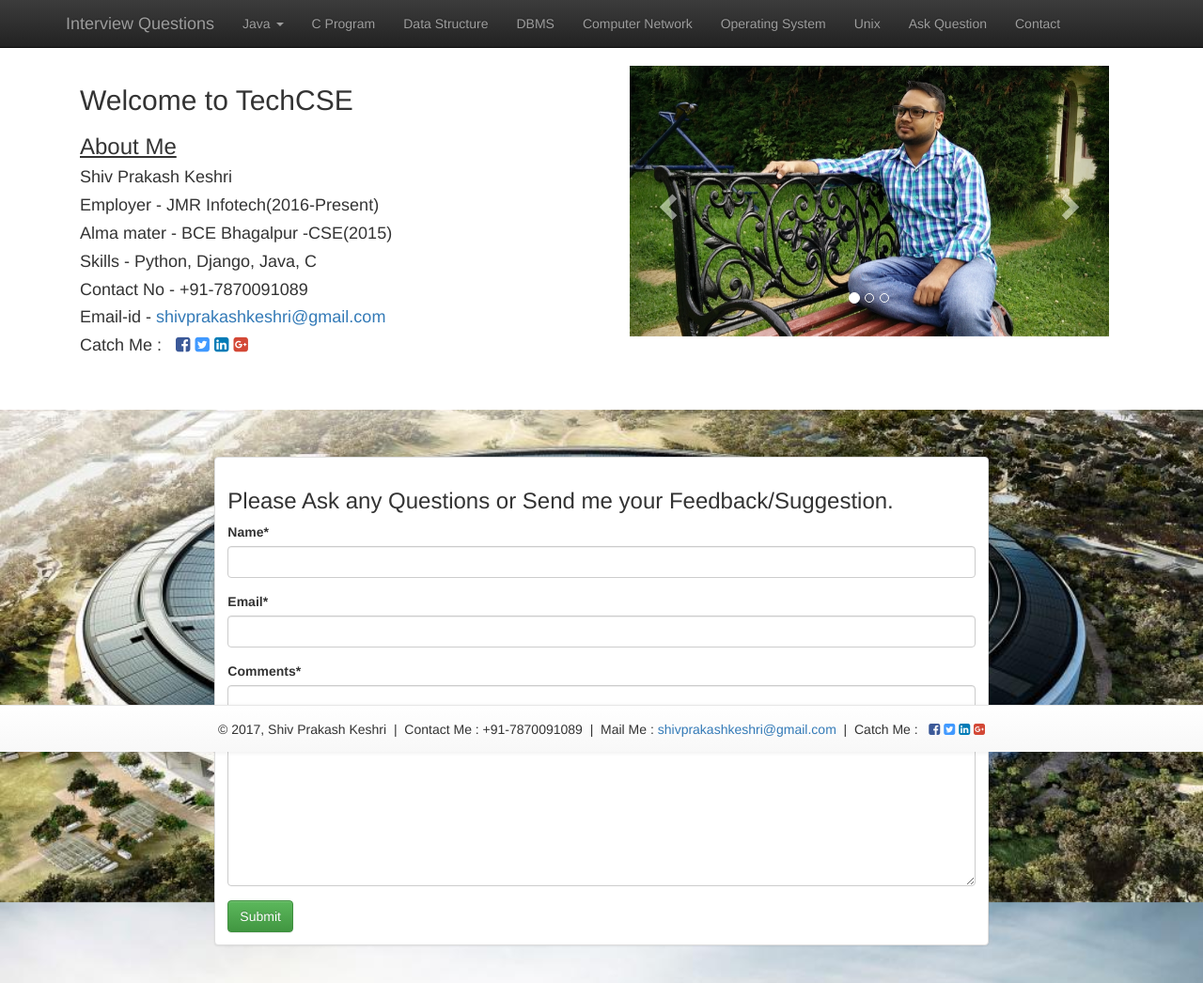
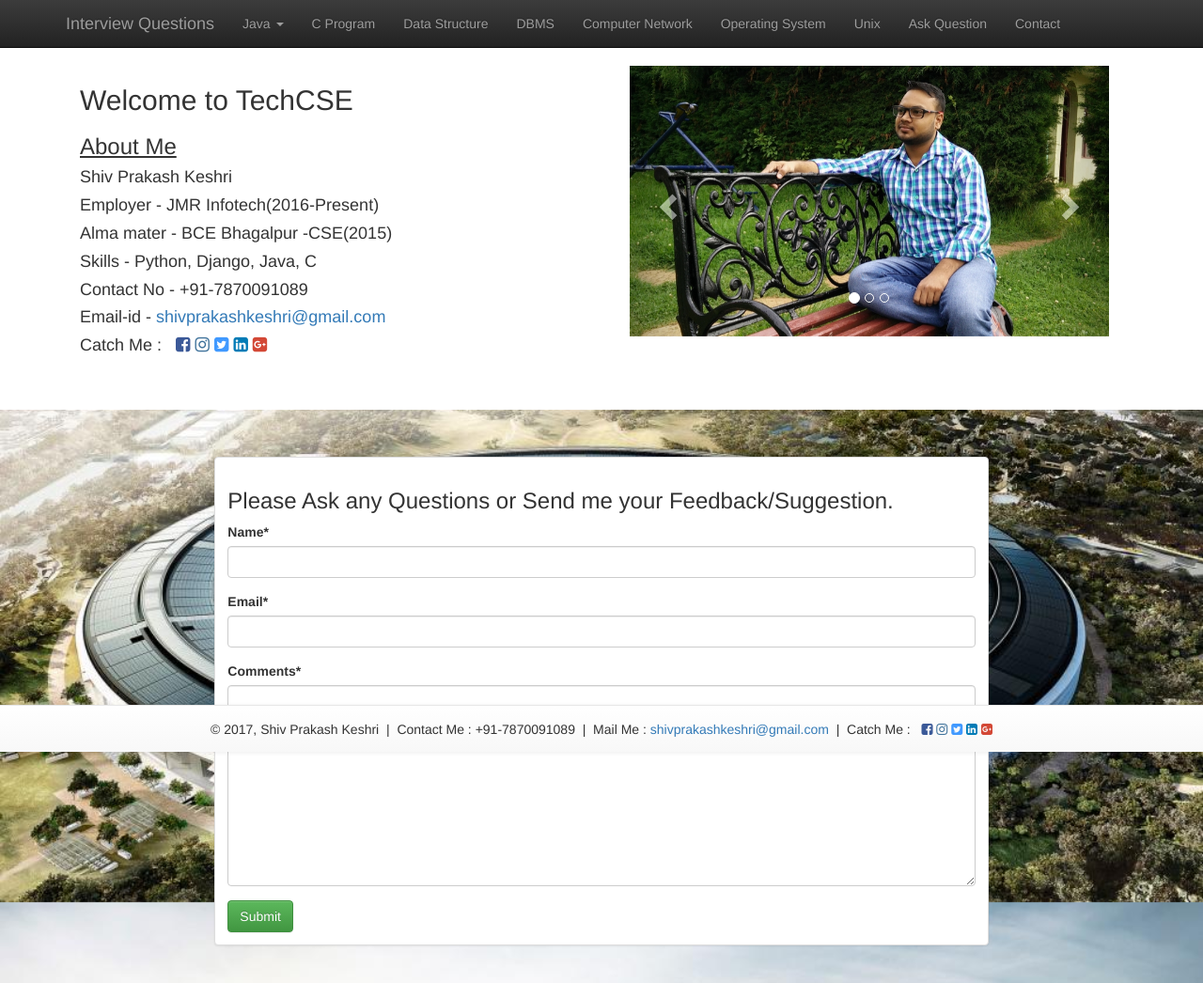
Before and after one commit to ShivBoss/techcse, a Django app: page /contact/ in a window 1280 px wide. Shown: the top 1046 px of the page at 94% size. Run offline with Django 3.2, Linux system fonts and the light colour scheme; some libraries are stand-ins or nearby versions.

Commit message:
add insta

```diff
--- a/templates/contact.html
+++ b/templates/contact.html
@@ -21,6 +21,9 @@
       <h4>Catch Me : &nbsp;
       <a href="https://www.facebook.com/siva.keshri" target="_blank">
       <i class="fa fa-facebook-square fa-1x" style="color:#3b5998"></i>
+      </a>
+      <a href="https://www.instagram.com/siva_d_boss">
+      <i class="fa fa-instagram fa-1x" aria-hidden="true" style="color: #3f729b;"></i>
       </a>
 
       <a href="https://twitter.com/SIVA_KESHRI" target="_blank">
--- a/templates/footer.html
+++ b/templates/footer.html
@@ -1,36 +1,15 @@
-<!-- <footer class="footer" style="background-color: white;padding-top: 10px;">
-      <div class="container">
-      <div class="row">
 
-      	<p class="text-center"> &copy; 2017, Shiv Prakash Keshri &nbsp;|&nbsp; Contact Me : 07870091089 &nbsp;|&nbsp; Mail Me : <a href="#">shivprakashkeshri@gmail.com</a> &nbsp;|&nbsp; Catch Me : &nbsp;
+
+<nav class="navbar navbar-default navbar-fixed-bottom" style="padding-top: 15px;">
+  <div class="container-fluid">
+  <p class="text-center"> &copy; 2017, Shiv Prakash Keshri &nbsp;|&nbsp; Contact Me : +91-7870091089 &nbsp;|&nbsp; Mail Me : <a href="#">shivprakashkeshri@gmail.com</a> &nbsp;|&nbsp; Catch Me : &nbsp;
+
 			<a href="https://www.facebook.com/siva.keshri" target="_blank">
 			<i class="fa fa-facebook-square fa-1x" style="color:#3b5998"></i>
 			</a>
 
-			<a href="https://twitter.com/SIVA_KESHRI" target="_blank">
-			<i class="fa fa-twitter-square fa-1x" style="color:#4099FF"></i>
-			</a>
-
-			<a href="https://in.linkedin.com/in/shiv-prakash-keshri-8990627b" target="_blank">
-			<i class="fa fa-linkedin-square fa-1x" style="color:#007bb6"></i>
-			</a>
-
-			<a href='https://plus.google.com/+ShivaKeshri' target="_blank">
-			<i class="fa fa-google-plus-square fa-1x" style="color:#D34836"></i>
-			</a>
-
-      </p>
-
-      </div>
-
-      </div>
-    </footer> -->
-
-<nav class="navbar navbar-default navbar-fixed-bottom" style="padding-top: 15px;">
-  <div class="container-fluid">
-  <p class="text-center"> &copy; 2017, Shiv Prakash Keshri &nbsp;|&nbsp; Contact Me : +91-7870091089 &nbsp;|&nbsp; Mail Me : <a href="#">shivprakashkeshri@gmail.com</a> &nbsp;|&nbsp; Catch Me : &nbsp;
-			<a href="https://www.facebook.com/siva.keshri" target="_blank">
-			<i class="fa fa-facebook-square fa-1x" style="color:#3b5998"></i>
+			<a href="https://www.instagram.com/siva_d_boss">
+			<i class="fa fa-instagram fa-1x" aria-hidden="true" style="color: #3f729b;"></i>
 			</a>
 
 			<a href="https://twitter.com/SIVA_KESHRI" target="_blank">
@@ -47,16 +26,3 @@
 
   </div>
 </nav>
-
-<!--
-
-
-
-    	<div class"row" style="background-color: white; height: 50px;">
-    		<div class="container" style="text-align: center;padding: 10px">
-      			<footer>
-        			<p>&copy; 2016, Shiv Prakash Keshri</p>
-      			</footer>
-    		</div>
-    	</div>
- -->
```
